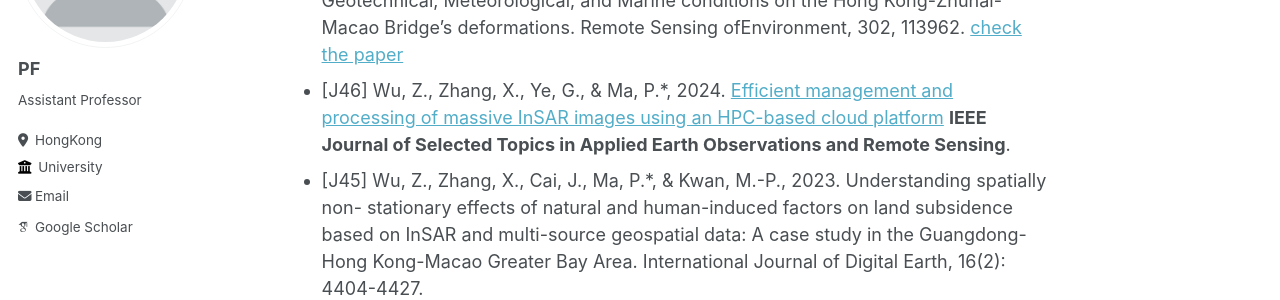
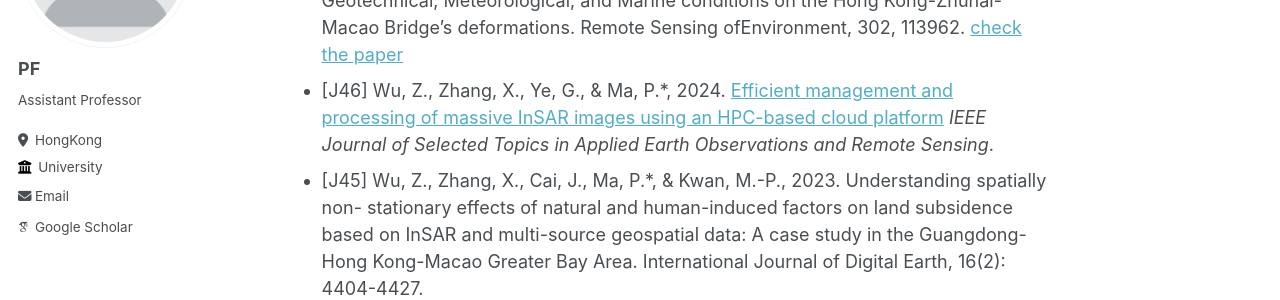
Before and after one commit to pfMA03/peifengMa, a Jekyll site: the page built from _publications/2015-10-01-paper-title-number-3.md, in a window 1280 px wide. Shown: the part 213-513 px from the top of the page. Built offline with Jekyll 4.4.1, drawn with Linux system fonts in a browser that asks for light colours; some web fonts are replaced.

```diff
--- a/_publications/2015-10-01-paper-title-number-3.md
+++ b/_publications/2015-10-01-paper-title-number-3.md
@@ -11,7 +11,7 @@ permalink: /publication/2015-10-01-paper-title-number-3
 
 * [J47] Ma, P.*, Wu, Z., Zhang, Z., & Au, F., 2024. SAR-Transformer-based decomposition of time-
 series InSAR signals for evaluating the impacts of Geotechnical, Meteorological, and Marine conditions on the Hong Kong-Zhuhai-Macao Bridge’s deformations. Remote Sensing ofEnvironment, 302, 113962. [check the paper](https://doi.org/10.1016/j.rse.2023.113962)
-* [J46] Wu, Z., Zhang, X., Ye, G., & Ma, P.*, 2024. [Efficient management and processing of massive InSAR images using an HPC-based cloud platform](https://ieeexplore.ieee.org/document/10381745) **IEEE Journal of Selected Topics in Applied Earth Observations and Remote Sensing**.
+* [J46] Wu, Z., Zhang, X., Ye, G., & Ma, P.*, 2024. [Efficient management and processing of massive InSAR images using an HPC-based cloud platform](https://ieeexplore.ieee.org/document/10381745)  _IEEE Journal of Selected Topics in Applied Earth Observations and Remote Sensing_.
 * [J45] Wu, Z., Zhang, X., Cai, J., Ma, P.*, & Kwan, M.-P., 2023. Understanding spatially non- stationary effects of natural and human-induced factors on land subsidence based on InSAR and multi-source geospatial data: A case study in the Guangdong-Hong Kong-Macao Greater Bay Area. International Journal of Digital Earth, 16(2): 4404-4427.
 * [J44] Chen, F., Guo, H., Ma, P., Tang, Y., Wu, F., Zhu, M., …, & Lin, H., 2023. Sustainable development of World Cultural Heritage sites in China estimated from optical and SAR
 remotely sensed data[J]. Remote Sensing of Environment, 298: 113838.
```
